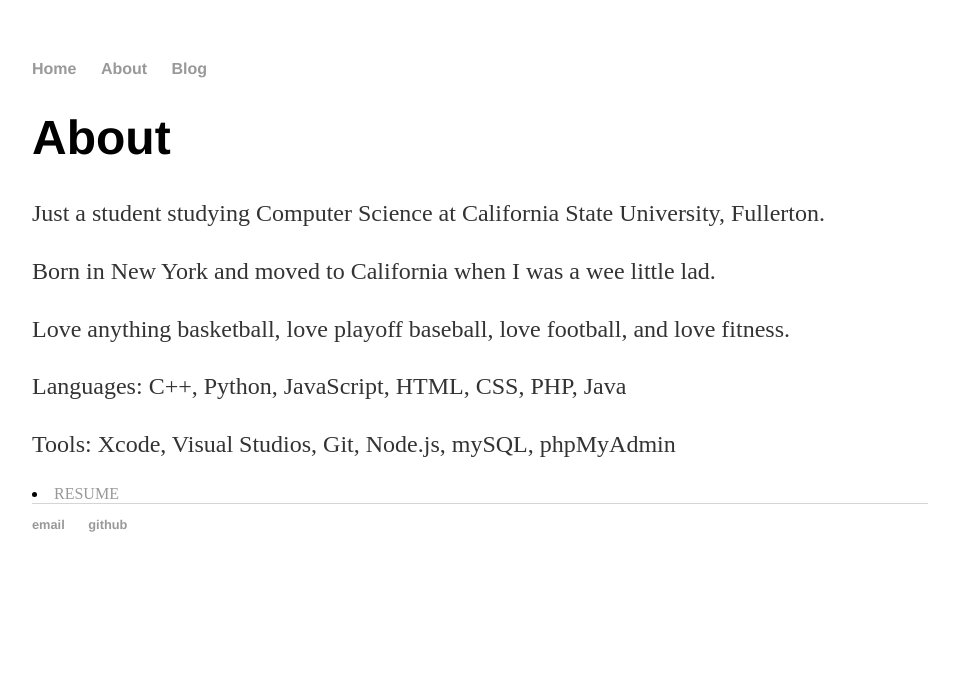
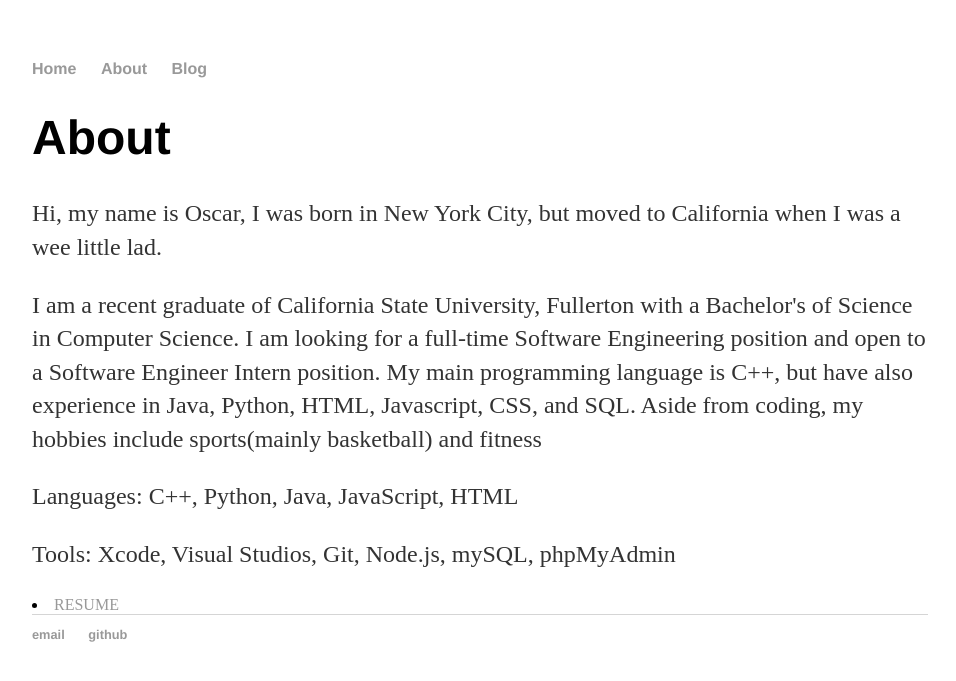
Before and after one commit to Ahhsca/webby, a Jekyll site: the page built from about/index.html, in a window 1280 px wide. Shown: the top 681 px of the page, without its empty margins (160-1116 px from the left). Built offline with Jekyll 4.4.1, drawn with Linux system fonts in a browser that asks for light colours.

Commit message:
modify index

```diff
--- a/about/index.html
+++ b/about/index.html
@@ -4,10 +4,9 @@ title: About Me
 ---
 <div class="about">
   <h1>About</h1>
-  <p> Just a student studying Computer Science at California State University, Fullerton. </p>
-  <p> Born in New York and moved to California when I was a wee little lad.</p>
-  <p> Love anything basketball, love playoff baseball, love football, and love fitness.</p>
-  <p> Languages: C++, Python, JavaScript, HTML, CSS, PHP, Java </p>
+  <p> Hi, my name is Oscar, I was born in New York City, but moved to California when I was a wee little lad. </p>
+  <p> I am a recent graduate of California State University, Fullerton with a Bachelor's of Science in Computer Science. I am looking for a full-time Software Engineering position and open to a Software Engineer Intern position. My main programming language is C++, but have also experience in Java, Python, HTML, Javascript, CSS, and SQL. Aside from coding, my hobbies include sports(mainly basketball) and fitness</p>
+  <p> Languages: C++, Python, Java, JavaScript, HTML </p>
   <p> Tools: Xcode, Visual Studios, Git, Node.js, mySQL, phpMyAdmin </p>
 
   <u1 class="resume">
```
